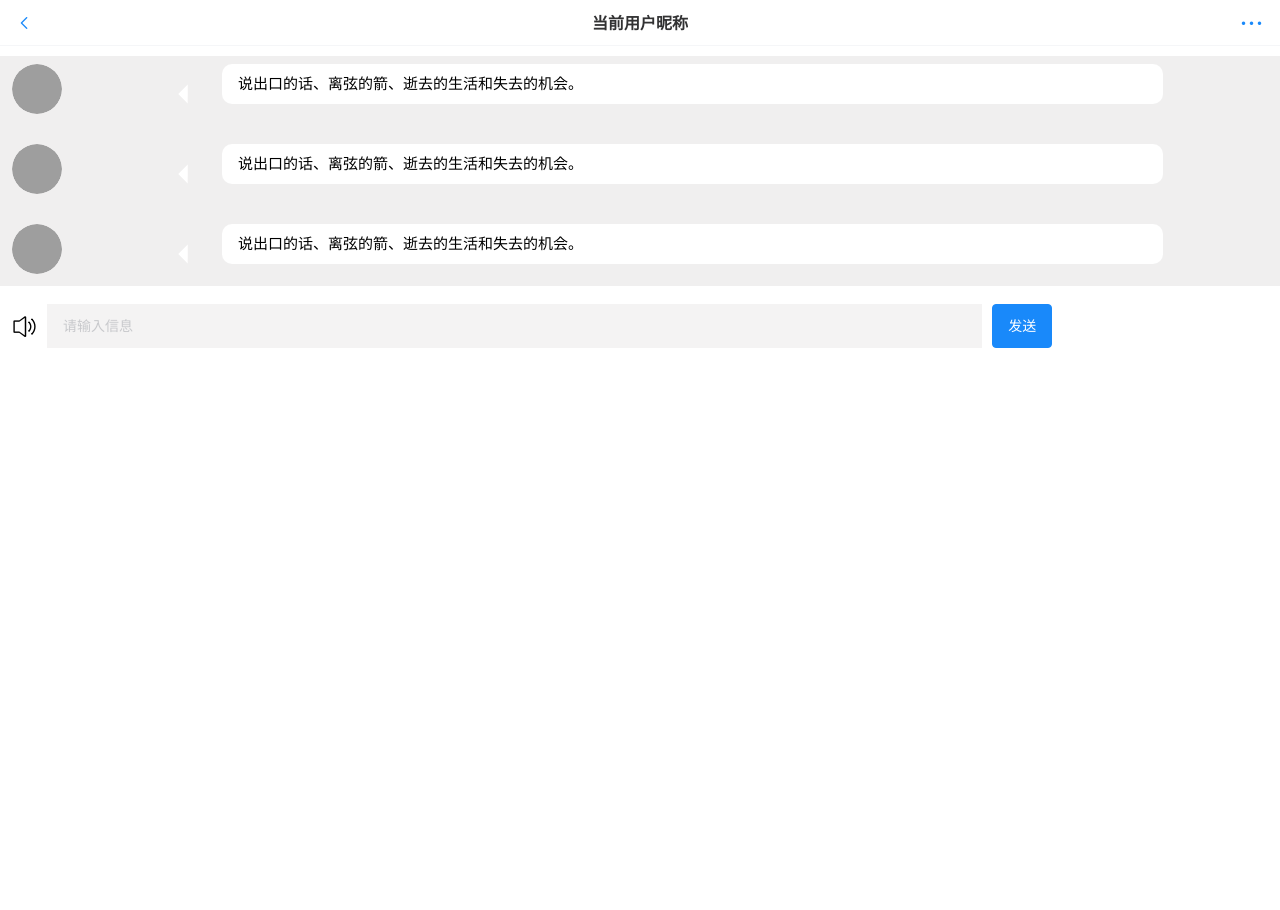
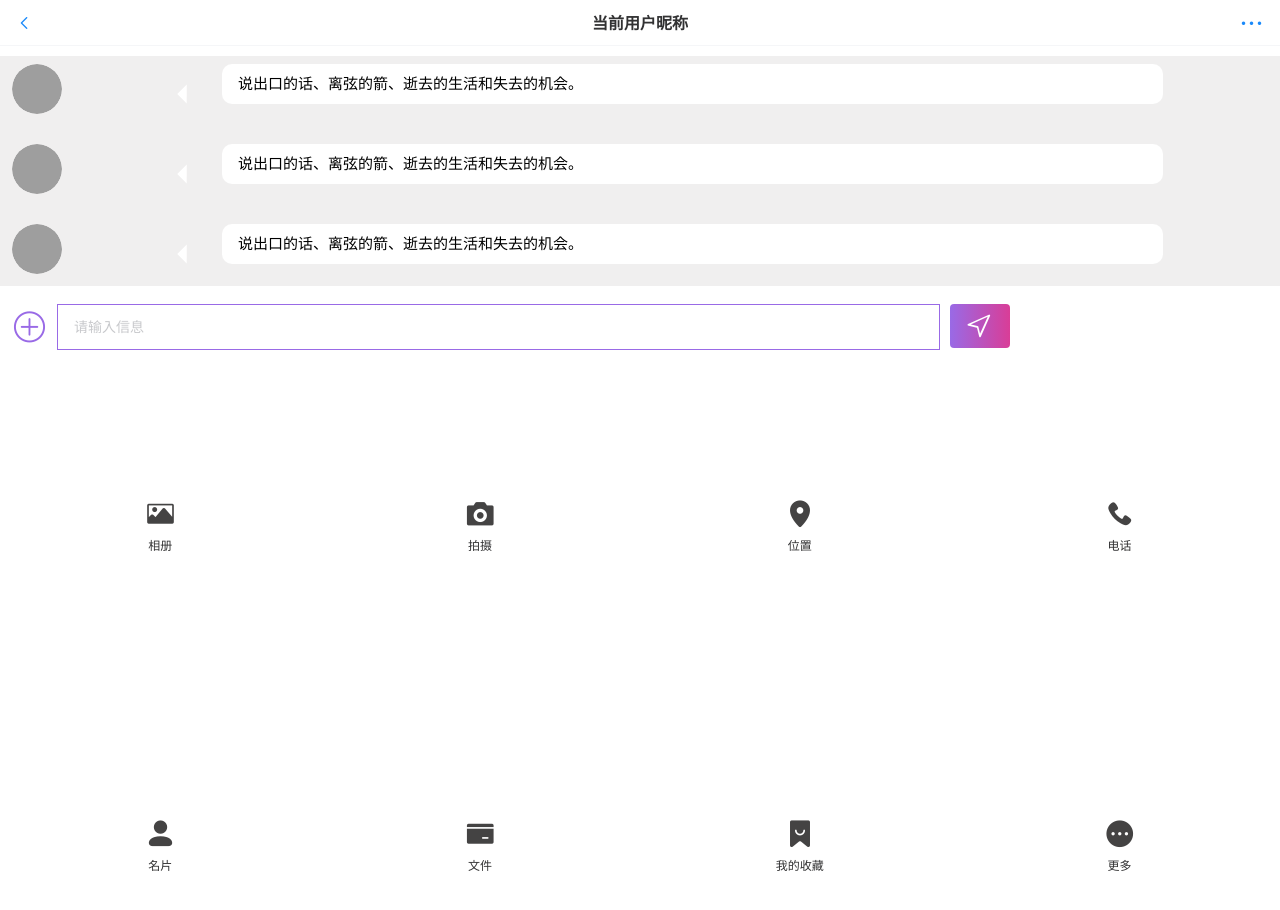
Before and after one commit to cloud-ripple/friend-match-frontend, a Vue app: page /chat in a window 1280 px wide. Shown: the top 910 px of the page. Before the commit the page ends 800 px from the top, so only its background shows below. Built offline with nearby package versions, Linux system fonts and the light colour scheme; grey boxes are pictures that could not be loaded.

Commit message:
聊天室页-输入框优化

```diff
--- a/src/pages/message/MessageChat.vue
+++ b/src/pages/message/MessageChat.vue
@@ -59,7 +59,7 @@ const fieldText = ref('')
         <van-col span="1">
           <svg-icon
             icon-class="left-chat"
-            style="margin-left: 4px; padding-top: 20px; fill: #ffffffff"
+            style="margin-left: 3px; padding-top: 20px; fill: #ffffffff"
           ></svg-icon>
         </van-col>
         <van-col span="18">
@@ -74,13 +74,13 @@ const fieldText = ref('')
     </van-space>
   </div>
 
-  <!-- 底部输入框区域 -->
+  <!-- 下方输入框区域 -->
   <van-space direction="vertical" fill style="padding: 8px 2px; margin: 10px">
     <van-row gutter="10">
-      <van-col sapn="2">
-        <van-icon name="volume-o" size="25" style="margin-top: 10px" />
+      <van-col sapn="1">
+        <van-icon name="add-o" size="35" color="#996AE6FF" style="margin-top: 5px" />
       </van-col>
-      <van-col span="18">
+      <van-col span="17">
         <van-field
           v-model="fieldText"
           rows="1"
@@ -91,15 +91,31 @@ const fieldText = ref('')
           clickable
           autofocus
           placeholder="请输入信息"
-          style="background: #f4f3f3"
+          style="background: #ffffffff;border: 1px #996AE6FF solid"
         >
         </van-field>
       </van-col>
-      <van-col span="4">
-        <van-button type="primary">发送</van-button>
+      <van-col span="3">
+        <van-button color="linear-gradient(to right, #996AE6FF, #D93D97FF)">
+          <template #icon>
+            <van-icon name="guide-o" size="30"></van-icon>
+          </template>
+        </van-button>
       </van-col>
     </van-row>
   </van-space>
+
+  <!-- 底部功能选择区域 -->
+  <van-grid icon-size="30px" :column-num="4" :gutter="1" :border="false" :clickable="true" square>
+    <van-grid-item icon="photo" icon-color="#444343" text="相册" />
+    <van-grid-item icon="photograph" icon-color="#444343" text="拍摄" />
+    <van-grid-item icon="location" icon-color="#444343" text="位置" />
+    <van-grid-item icon="phone" icon-color="#444343" text="电话" />
+    <van-grid-item icon="contact" icon-color="#444343" text="名片" />
+    <van-grid-item icon="card" icon-color="#444343" text="文件" />
+    <van-grid-item icon="bookmark" icon-color="#444343" text="我的收藏" />
+    <van-grid-item icon="more" icon-color="#444343" text="更多" />
+  </van-grid>
 </template>
 
 <style scoped></style>
```
